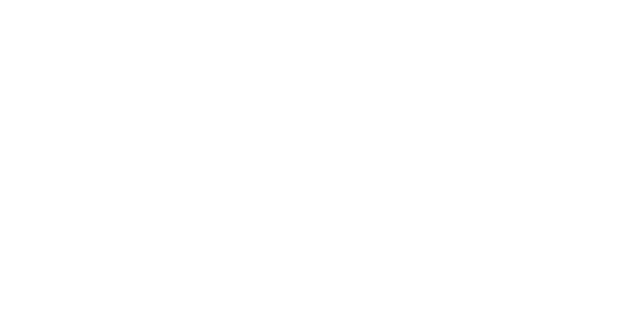
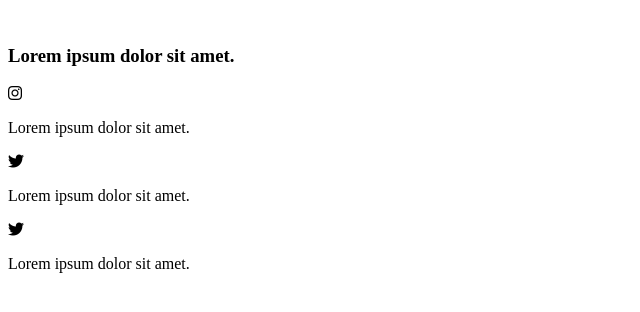
Before and after one commit to RecepKeremZeybek/footer-flex, a plain HTML site: page index.html in a window 1280 px wide. Shown: the whole page, without its empty margins (0-640 px from the left). Drawn offline with Linux system fonts and the light colour scheme.

Commit message:
footer basic

```diff
--- a/index.html
+++ b/index.html
@@ -4,10 +4,26 @@
     <meta charset="UTF-8">
     <meta http-equiv="X-UA-Compatible" content="IE=edge">
     <meta name="viewport" content="width=device-width, initial-scale=1.0">
+    <link rel="stylesheet" href="https://cdnjs.cloudflare.com/ajax/libs/font-awesome/6.2.1/css/all.min.css" integrity="sha512-MV7K8+y+gLIBoVD59lQIYicR65iaqukzvf/nwasF0nqhPay5w/9lJmVM2hMDcnK1OnMGCdVK+iQrJ7lzPJQd1w==" crossorigin="anonymous" referrerpolicy="no-referrer" />
     <link rel="stylesheet" href="style.css">
-    <title>Document</title>
+    <title>Footer</title>
 </head>
 <body>
-
+    <div class="container">
+        <img src="" alt="">
+        <h3>Lorem ipsum dolor sit amet.</h3>
+        <div class="icons">
+            <i class="fa-brands fa-instagram"></i>
+            <p>Lorem ipsum dolor sit amet.</p>
+        </div>
+        <div class="icons">
+            <i class="fa-brands fa-twitter"></i>
+            <p>Lorem ipsum dolor sit amet.</p>
+        </div>
+        <div class="icons">
+            <i class="fa-brands fa-twitter"></i>
+            <p>Lorem ipsum dolor sit amet.</p>
+        </div>
+    </div>
 </body>
 </html>
```
